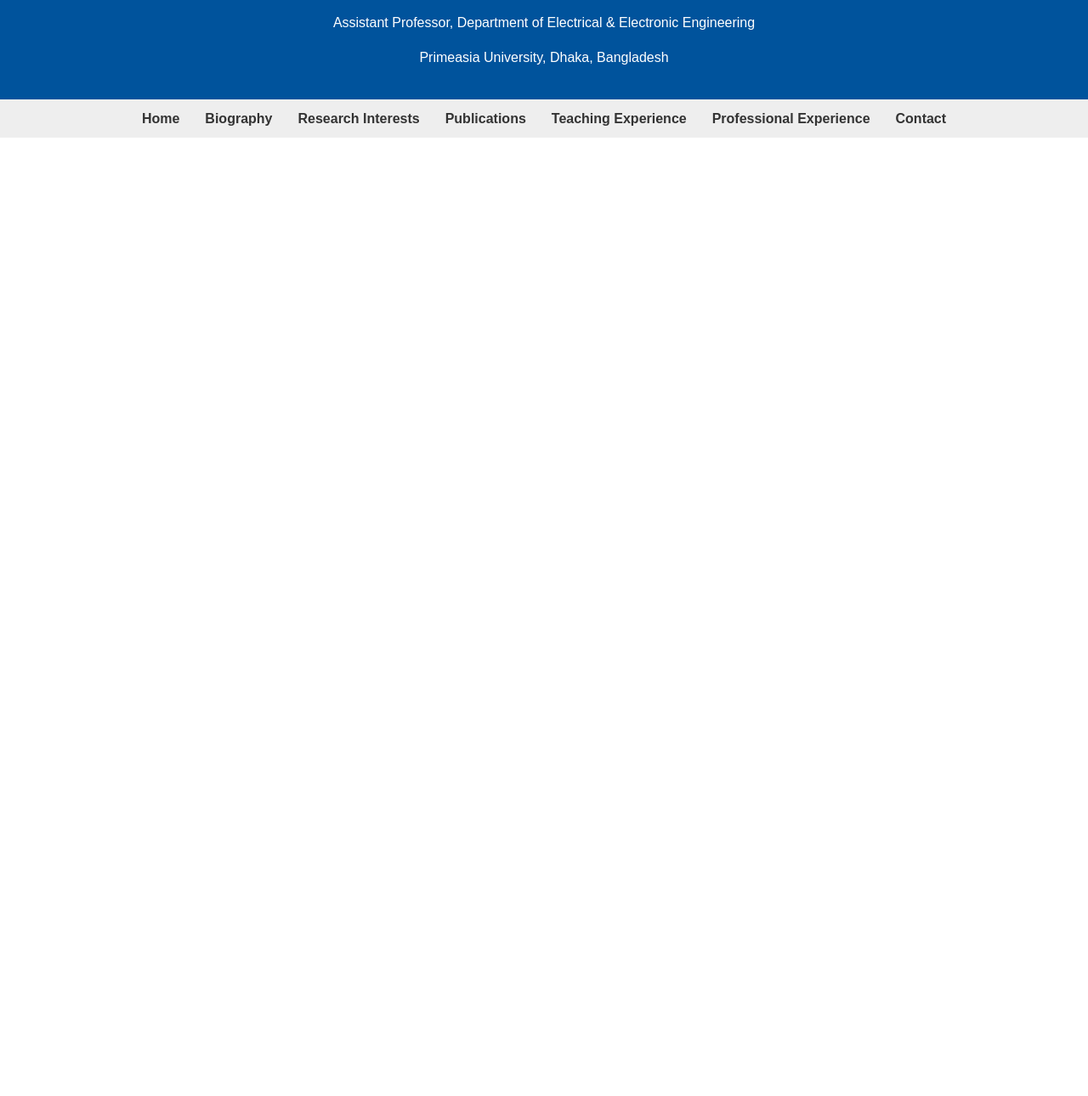
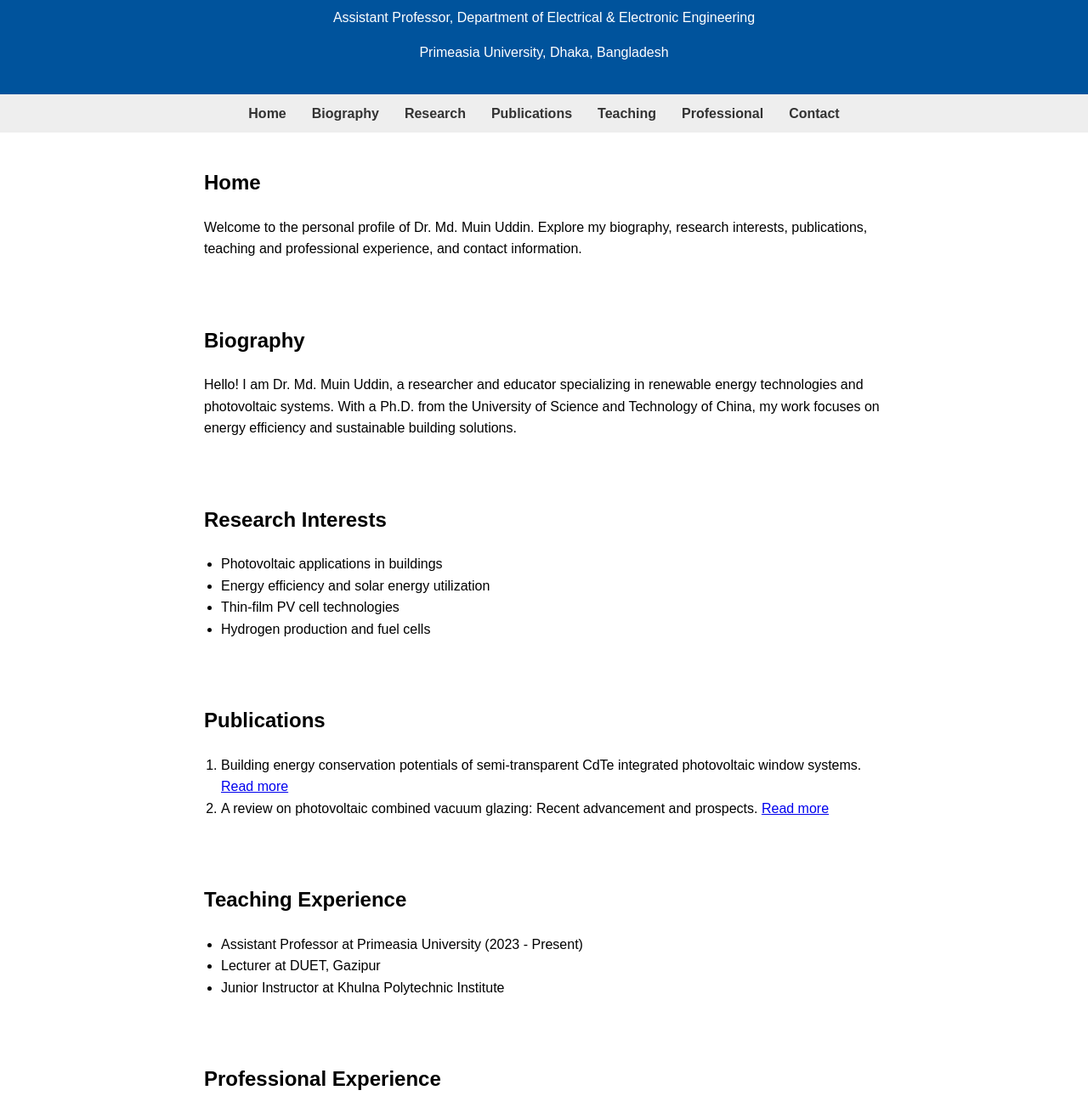
Before and after one commit to muin98/personal-website, a plain HTML site: page index.html in a window 1280 px wide. Shown: the part 274-1564 px from the top of the page at 85% size. Before the commit the page ends 800 px from the top, so only its background shows below. Drawn offline with Linux system fonts and the light colour scheme.

Commit message:
Add files via upload

```diff
--- a/index.html
+++ b/index.html
@@ -4,11 +4,62 @@
     <meta charset="UTF-8">
     <meta name="viewport" content="width=device-width, initial-scale=1.0">
     <title>Dr. Md. Muin Uddin - Personal Profile</title>
-    <link rel="stylesheet" href="styles.css">
+    <style>
+        body {
+            font-family: Arial, sans-serif;
+            margin: 0;
+            padding: 0;
+            line-height: 1.6;
+        }
+        header {
+            background: #00539C;
+            color: #fff;
+            padding: 20px;
+            text-align: center;
+        }
+        header img {
+            width: 150px;
+            height: 150px;
+            border-radius: 50%;
+            margin-bottom: 10px;
+        }
+        nav {
+            display: flex;
+            justify-content: center;
+            background: #eee;
+            padding: 10px 0;
+            position: sticky;
+            top: 0;
+            z-index: 1000;
+        }
+        nav a {
+            margin: 0 15px;
+            text-decoration: none;
+            color: #333;
+            font-weight: bold;
+        }
+        nav a:hover {
+            color: #00539C;
+        }
+        section {
+            padding: 20px;
+            max-width: 800px;
+            margin: 0 auto;
+        }
+        footer {
+            text-align: center;
+            padding: 10px;
+            background: #00539C;
+            color: #fff;
+        }
+        ul, ol {
+            padding-left: 20px;
+        }
+    </style>
 </head>
 <body>
     <header>
-        <img src="profile_picture.png" alt="Dr. Md. Muin Uddin" class="profile-img">
+        <img src="profile.jpg" alt="Dr. Md. Muin Uddin">
         <h1>Dr. Md. Muin Uddin</h1>
         <p>Assistant Professor, Department of Electrical & Electronic Engineering</p>
         <p>Primeasia University, Dhaka, Bangladesh</p>
@@ -17,13 +68,68 @@
     <nav>
         <a href="#home">Home</a>
         <a href="#biography">Biography</a>
-        <a href="#research">Research Interests</a>
+        <a href="#research">Research</a>
         <a href="#publications">Publications</a>
-        <a href="#teaching">Teaching Experience</a>
-        <a href="#professional">Professional Experience</a>
+        <a href="#teaching">Teaching</a>
+        <a href="#professional">Professional</a>
         <a href="#contact">Contact</a>
     </nav>
 
-    <!-- Sections remain the same -->
+    <section id="home">
+        <h2>Home</h2>
+        <p>Welcome to the personal profile of Dr. Md. Muin Uddin. Explore my biography, research interests, publications, teaching and professional experience, and contact information.</p>
+    </section>
+
+    <section id="biography">
+        <h2>Biography</h2>
+        <p>Hello! I am Dr. Md. Muin Uddin, a researcher and educator specializing in renewable energy technologies and photovoltaic systems. With a Ph.D. from the University of Science and Technology of China, my work focuses on energy efficiency and sustainable building solutions.</p>
+    </section>
+
+    <section id="research">
+        <h2>Research Interests</h2>
+        <ul>
+            <li>Photovoltaic applications in buildings</li>
+            <li>Energy efficiency and solar energy utilization</li>
+            <li>Thin-film PV cell technologies</li>
+            <li>Hydrogen production and fuel cells</li>
+        </ul>
+    </section>
+
+    <section id="publications">
+        <h2>Publications</h2>
+        <ol>
+            <li>Building energy conservation potentials of semi-transparent CdTe integrated photovoltaic window systems. <a href="https://doi.org/10.1016/j.renene.2023.03.049" target="_blank">Read more</a></li>
+            <li>A review on photovoltaic combined vacuum glazing: Recent advancement and prospects. <a href="https://doi.org/10.1016/j.enbuild.2023.112939" target="_blank">Read more</a></li>
+        </ol>
+    </section>
+
+    <section id="teaching">
+        <h2>Teaching Experience</h2>
+        <ul>
+            <li>Assistant Professor at Primeasia University (2023 - Present)</li>
+            <li>Lecturer at DUET, Gazipur</li>
+            <li>Junior Instructor at Khulna Polytechnic Institute</li>
+        </ul>
+    </section>
+
+    <section id="professional">
+        <h2>Professional Experience</h2>
+        <ul>
+            <li>Manager, Marketing and Sales at Electro Battery Co. Ltd.</li>
+            <li>Assistant Manager at Electro Solar Power Ltd.</li>
+            <li>Senior Engineer at Electro Solar Power Ltd.</li>
+        </ul>
+    </section>
+
+    <section id="contact">
+        <h2>Contact</h2>
+        <p>Email: <a href="mailto:muin98@gmail.com">muin98@gmail.com</a></p>
+        <p>Phone: +880 1717 469792</p>
+        <p>ORCID: <a href="https://orcid.org/0000-0002-2649-4681" target="_blank">0000-0002-2649-4681</a></p>
+    </section>
+
+    <footer>
+        <p>&copy; 2025 Dr. Md. Muin Uddin. All rights reserved.</p>
+    </footer>
 </body>
 </html>
```
Also changed, not shown: profile.jpg (added).
